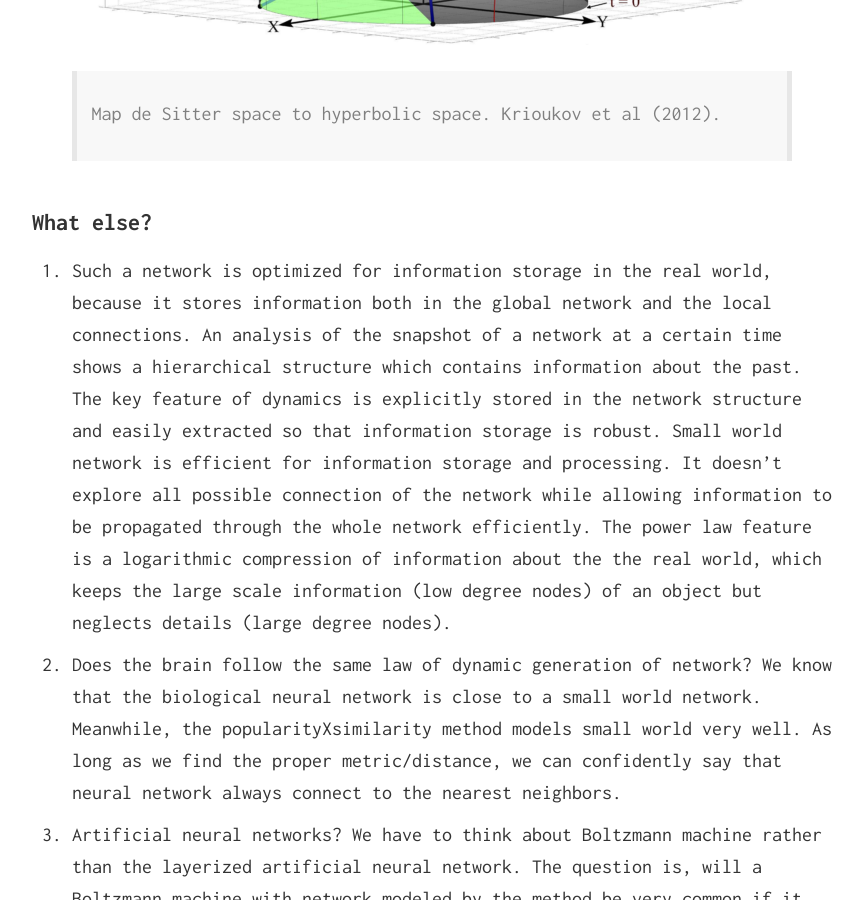
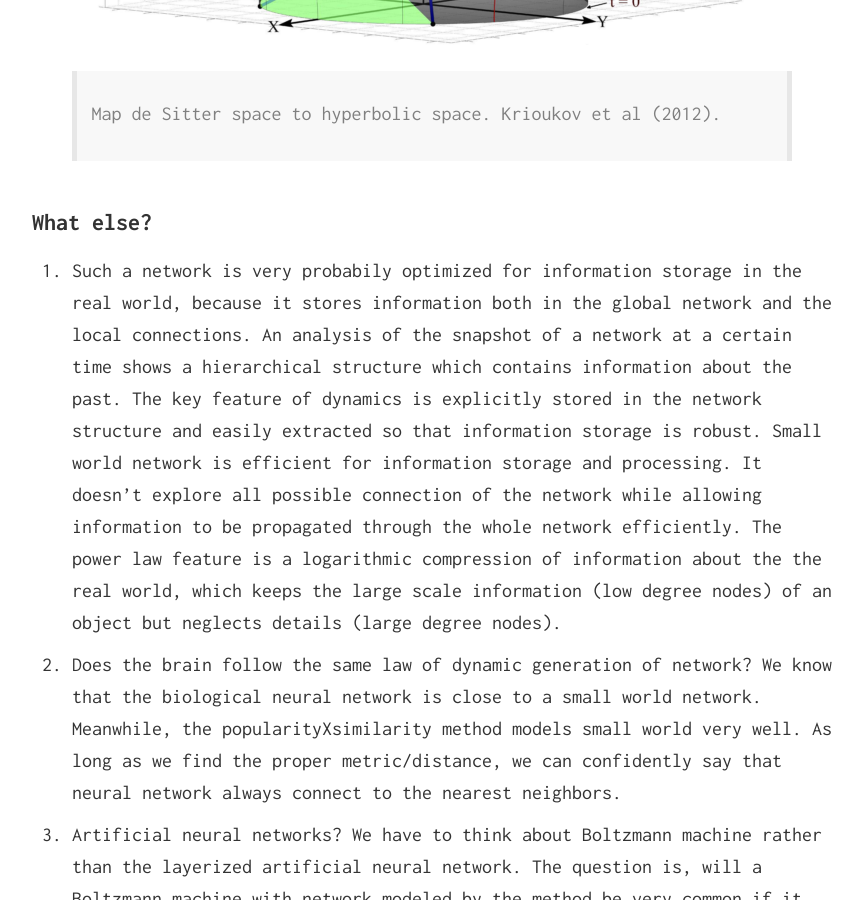
Before and after one commit to reading-club/reading-club.github.io, a Jekyll site: the page built from _5weekplus/week2.md, in a window 1280 px wide and 900 px high, scrolled down 10603 px. Shown: the whole window, without its empty margins (208-1071 px from the left). Built offline with Jekyll 4.4.1, drawn with Linux system fonts in a browser that asks for light colours; nearby versions of some CDN libraries; formulas are drawn with MathJax 3.

Commit message:
Update week2.md

```diff
--- a/_5weekplus/week2.md
+++ b/_5weekplus/week2.md
@@ -209,7 +209,7 @@ Map de Sitter space to hyperbolic space. Krioukov et al (2012).
 
 ## What else?
 
-1. Such a network is optimized for information storage in the real world, because it stores information both in the global network and the local connections. An analysis of the snapshot of a network at a certain time shows a hierarchical structure which contains information about the past. The key feature of dynamics is explicitly stored in the network structure and easily extracted so that information storage is robust. Small world network is efficient for information storage and processing. It doesn't explore all possible connection of the network while allowing information to be propagated through the whole network efficiently. The power law feature is a logarithmic compression of information about the the real world, which keeps the large scale information (low degree nodes) of an object but neglects details (large degree nodes).
+1. Such a network is very probabily optimized for information storage in the real world, because it stores information both in the global network and the local connections. An analysis of the snapshot of a network at a certain time shows a hierarchical structure which contains information about the past. The key feature of dynamics is explicitly stored in the network structure and easily extracted so that information storage is robust. Small world network is efficient for information storage and processing. It doesn't explore all possible connection of the network while allowing information to be propagated through the whole network efficiently. The power law feature is a logarithmic compression of information about the the real world, which keeps the large scale information (low degree nodes) of an object but neglects details (large degree nodes).
 2. Does the brain follow the same law of dynamic generation of network? We know that the biological neural network is close to a small world network. Meanwhile, the popularityXsimilarity method models small world very well. As long as we find the proper metric/distance, we can confidently say that neural network always connect to the nearest neighbors.
 3. Artificial neural networks? We have to think about Boltzmann machine rather than the layerized artificial neural network. The question is, will a Boltzmann machine with network modeled by the method be very common if it actually solves a realistic problem?
 
```
